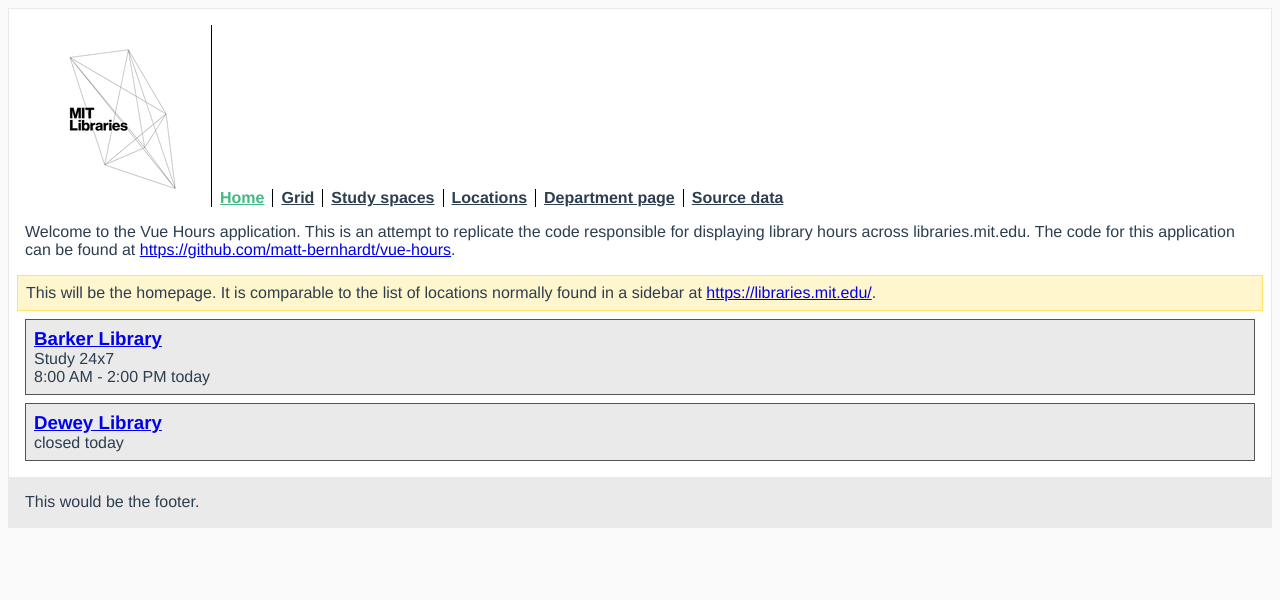
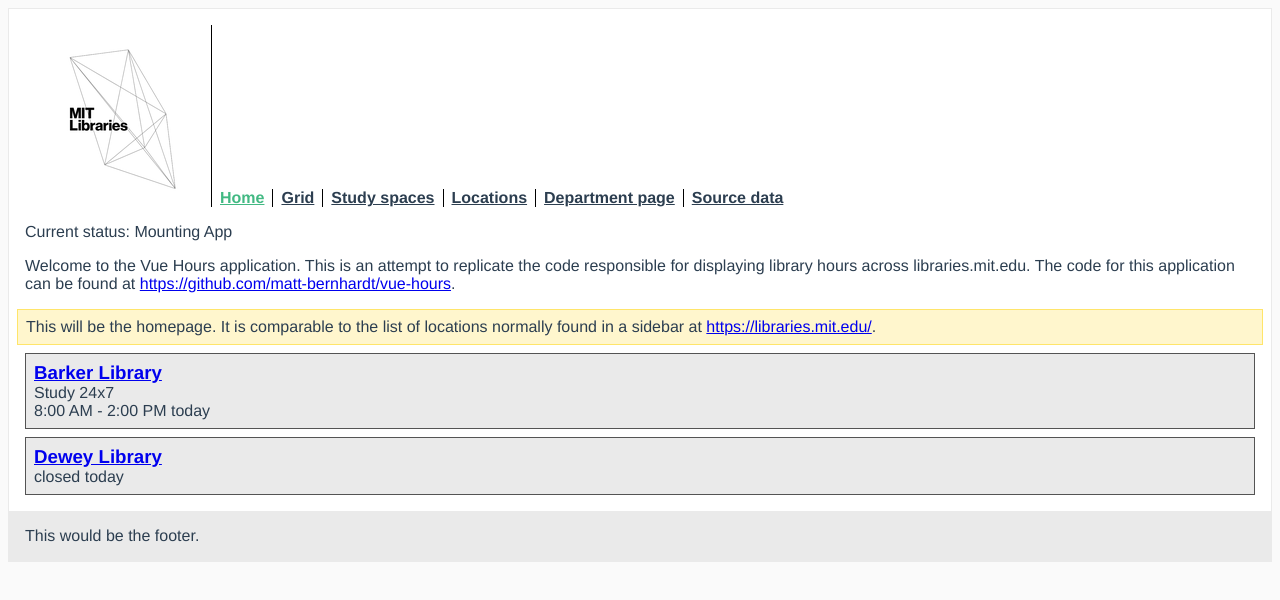
Before and after one commit to matt-bernhardt/vue-hours, a Vue app: page /#/ in a window 1280 px wide. Shown: the top 600 px of the page. Built offline with nearby package versions, Linux system fonts and the light colour scheme.

Commit message:
Adds simple data store pattern

```diff
--- a/src/App.vue
+++ b/src/App.vue
@@ -11,6 +11,7 @@
         <li><router-link to="/data">Source data</router-link></li>
       </ul>
     </div>
+    <div class="status">Current status: {{ store.state.status }}</div>
     <p>Welcome to the Vue Hours application. This is an attempt to replicate the code responsible for displaying library hours across libraries.mit.edu. The code for this application can be found at <a href="https://github.com/matt-bernhardt/vue-hours">https://github.com/matt-bernhardt/vue-hours</a>.</p>
     <router-view/>
     <footer class="footer-outer">
@@ -20,6 +21,20 @@
     </footer>
   </div>
 </template>
+
+<script type="text/javascript">
+export default {
+  name: 'App',
+  data () {
+    return {
+      store: this.$root.$data
+    }
+  },
+  mounted () {
+    this.store.setStatus('Mounting App')
+  }
+}
+</script>
 
 <style lang="scss">
 body {
--- a/src/main.js
+++ b/src/main.js
@@ -5,7 +5,23 @@ import router from './router'
 
 Vue.config.productionTip = false
 
+var hoursStore = {
+  debug: true,
+  state: {
+    status: 'Initializing'
+  },
+  setStatus (newStatus) {
+    if (this.debug) console.log('status set to ', newStatus)
+    this.state.status = newStatus
+  },
+  loadHours () {
+    if (this.debug) console.log('loading hours from API')
+    this.setStatus('Loading...')
+  }
+}
+
 new Vue({
   router,
+  data: hoursStore,
   render: h => h(App)
 }).$mount('#app')
--- a/src/views/Data.vue
+++ b/src/views/Data.vue
@@ -21,13 +21,14 @@ export default {
   },
   data () {
     return {
+      store: this.$root.$data,
       terms: ''
     }
   },
   computed: {
-
   },
   mounted () {
+    this.store.setStatus('Mounting Data')
     console.log('Home was mounted.')
     this.axios
       .get('https://spreadsheets.google.com/feeds/worksheets/1hK_4p-jx7dxW3RViRcBDSF_4En2QGgxx-Zy7zXkNIQg/public/basic?alt=json')
--- a/src/views/Department.vue
+++ b/src/views/Department.vue
@@ -11,6 +11,14 @@
 export default {
   name: 'Department',
   components: {
+  },
+  data () {
+    return {
+      store: this.$root.$data
+    }
+  },
+  mounted () {
+    this.store.setStatus('Mounting Department')
   }
 }
 </script>
--- a/src/views/Grid.vue
+++ b/src/views/Grid.vue
@@ -11,6 +11,14 @@
 export default {
   name: 'Home',
   components: {
+  },
+  data () {
+    return {
+      store: this.$root.$data
+    }
+  },
+  mounted () {
+    this.store.setStatus('Mounting Grid')
   }
 }
 </script>
--- a/src/views/Home.vue
+++ b/src/views/Home.vue
@@ -19,6 +19,7 @@ export default {
   },
   data () {
     return {
+      store: this.$root.$data,
       spreadsheetId: '1hK_4p-jx7dxW3RViRcBDSF_4En2QGgxx-Zy7zXkNIQg',
       locations: [
         {
@@ -33,6 +34,9 @@ export default {
       ]
     }
   },
+  mounted () {
+    this.store.setStatus('Mounting Home')
+  },
   computed: {
 
   }
--- a/src/views/Location.vue
+++ b/src/views/Location.vue
@@ -11,6 +11,14 @@
 export default {
   name: 'Location',
   components: {
+  },
+  data () {
+    return {
+      store: this.$root.$data
+    }
+  },
+  mounted () {
+    this.store.setStatus('Mounting Location ' + this.$route.params.id)
   }
 }
 </script>
--- a/src/views/LocationIndex.vue
+++ b/src/views/LocationIndex.vue
@@ -16,6 +16,14 @@
 export default {
   name: 'LocationIndex',
   components: {
+  },
+  data () {
+    return {
+      store: this.$root.$data
+    }
+  },
+  mounted () {
+    this.store.setStatus('Mounting LocationIndex')
   }
 }
 </script>
--- a/src/views/Study.vue
+++ b/src/views/Study.vue
@@ -11,6 +11,14 @@
 export default {
   name: 'Study',
   components: {
+  },
+  data () {
+    return {
+      store: this.$root.$data
+    }
+  },
+  mounted () {
+    this.store.setStatus('Mounting Study')
   }
 }
 </script>
```
